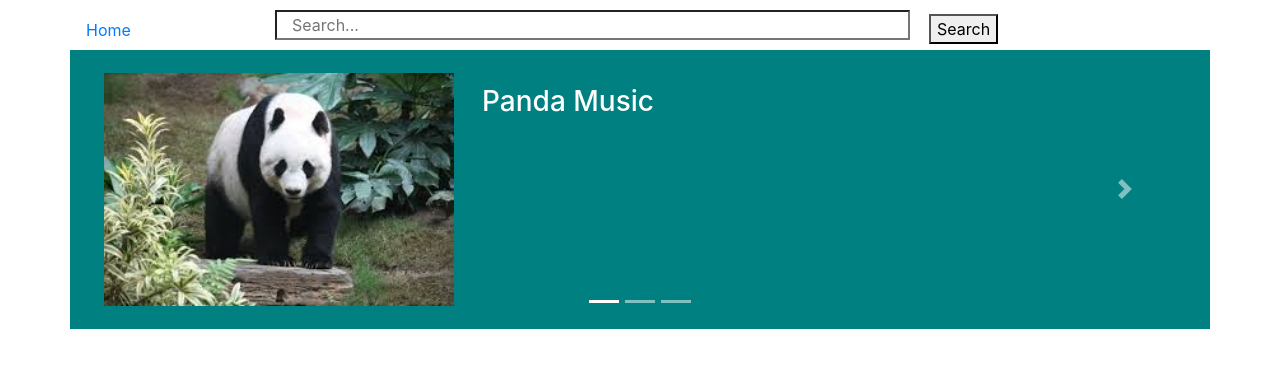
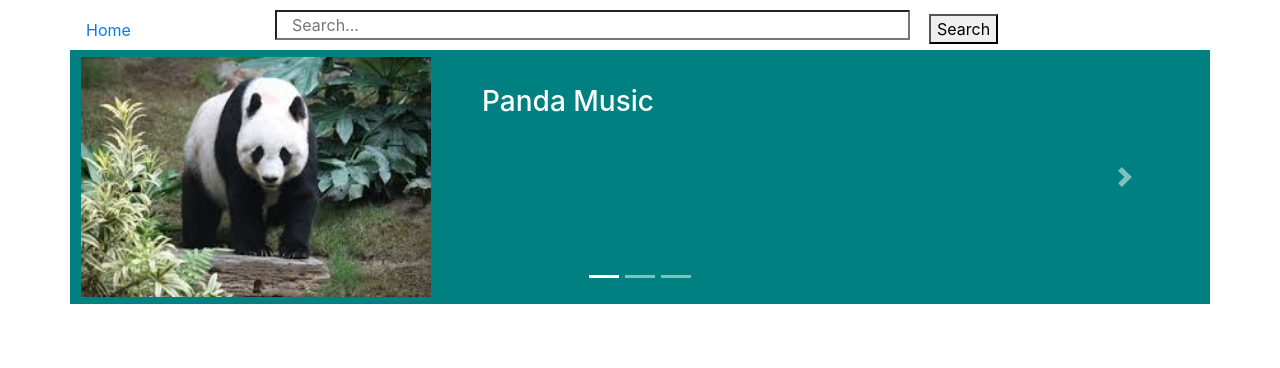
Before and after one commit to mudit67/BhardwajFileProtocol, a React (Create React App) app in the folder client/: page /home in a window 1280 px wide. Shown: the top 368 px of the page. Built offline with nearby package versions, Linux system fonts and the light colour scheme.

Commit message:
added the links to search result component and home Carousel.

```diff
--- a/client/src/App.js
+++ b/client/src/App.js
@@ -5,7 +5,7 @@ import VidComponent from "./components/VidComponent.js";
 import SearchResult from "./components/searchResult.js";
 import HomeComponent from "./components/HomeComponent.js";
 import config from "./config.json";
-class App extends React.PureComponent {
+class App extends React.Component {
   constructor(props) {
     super(props);
     this.state = {
@@ -44,6 +44,7 @@ class App extends React.PureComponent {
             }}
             shouldRender={this.state.shouldRender}
           />
+
           </div>
         </BrowserRouter>
       </>
@@ -56,16 +57,16 @@ class App extends React.PureComponent {
 // MainContent
 //
 class MainContent extends React.Component{
-  // shouldComponentUpdate(nextProps,nextState){
-  //   if(nextProps.shouldRender!==this.props.shouldRender){
-  //     console.log(true);
-  //     return(true);
-  //   }
-  //   else{
-  //     console.log(false);
-  //     return(false);
-  //   }
-  // }
+  shouldComponentUpdate(nextProps,nextState){
+    if(nextProps.shouldRender!==this.props.shouldRender){
+      console.log(true);
+      return(true);
+    }
+    else{
+      console.log(false);
+      return(false);
+    }
+  }
   constructor(props){
     super(props);
     this.state = {
@@ -84,9 +85,9 @@ class MainContent extends React.Component{
       this.props.maincontentCallback(false);
     }
   render(){
-    console.log(this.props.shouldRender);
+    // console.log(this.props.shouldRender);
     const Result=({match}) => {
-      console.log("result");
+      // console.log("result");
       var query = match.params.query.replace('+',' ');
       return( <SearchResult searchVal={query} />);
     };
--- a/client/src/components/HomeComponent.js
+++ b/client/src/components/HomeComponent.js
@@ -7,8 +7,7 @@ import {Carousel,
 	}
 	 from 'reactstrap';
 import Items from './CarouselItems.js';
-
-
+import {withRouter} from 'react-router-dom';
 
 const HomeComponent = (props) => {
 	const [activeIndex, setActiveIndex] = useState(0);
@@ -30,7 +29,11 @@ const HomeComponent = (props) => {
 	    if (animating) return;
 	    setActiveIndex(newIndex);
 	}
-
+  const ClickHandler = (name,e) => {
+    e.preventDefault();
+    var page = `/player/${name}`
+    props.history.push(page);
+  };
 	const slides = Items.map((item) => {
 		return(
 			<CarouselItem
@@ -39,8 +42,21 @@ const HomeComponent = (props) => {
 	        key={item.caption}
 	        className="row"
 	      >
-	        <img className="Carousel-img col-4" src={item.src} alt={item.altText} />
-	        <CarouselCaption className="col-5" captionHeader={item.caption} captionText="" />
+          <a
+            type="button"
+            href={`/player/${item.altText}`}
+            onClick={(e) => {ClickHandler(item.altText,e)} }
+          >
+            <CarouselCaption className="offset-3" captionHeader={item.caption} captionText=""/>
+          </a>
+      <a
+        className="col-4 link-img"
+        type="button"
+        href={`/player/${item.altText}`}
+        onClick={(e) => {ClickHandler(item.altText,e)} }
+        >
+          <img className="Carousel-img" src={item.src} alt={item.altText}/>
+        </a>
 	      </CarouselItem>
 		);
 	});
@@ -51,7 +67,7 @@ const HomeComponent = (props) => {
 					activeIndex={activeIndex}
       		next={next}
 				  previous={previous}
-          interval="3000"
+          interval={3000}
 				>
   				<CarouselIndicators
   					items={Items}
@@ -67,5 +83,5 @@ const HomeComponent = (props) => {
 	);
 }
 
-export default HomeComponent;
+export default withRouter(HomeComponent);
 // captionText={item.caption}
--- a/client/src/components/VidComponent.js
+++ b/client/src/components/VidComponent.js
@@ -10,7 +10,7 @@ const VidComponent = (props) => {
 			<div className="row" >
 				<div className="col-12 col-md-7">
 						<div className="frame-container">
-							<video className="playerframe" title={props.srcName} src={`http://localhost:8000/files/${props.srcName}.mp4`} allowFullScreen />
+							<iframe className="playerframe" title={props.srcName} src={`http://localhost:8000/files/${props.srcName}.mp4`} allowFullScreen />
 						</div>
 				</div>
 			</div>
--- a/client/src/components/search.js
+++ b/client/src/components/search.js
@@ -8,7 +8,7 @@ import {
   DropdownMenu,
   NavLink
 } from "reactstrap";
-import { withRouter,Link} from "react-router-dom";
+import { withRouter} from "react-router-dom";
 
 class Search extends React.Component {
   shouldComponentUpdate(nextProps, nextState){
@@ -88,7 +88,7 @@ class Search extends React.Component {
                 <NavLink
                   type="button"
                   onClick={(e) => {e.preventDefault(); this.redirectToPage(`/player/${Val.substring(0, Val.length - 4)}`)}}
-                  to = {`/player/${Val.substring(0, Val.length - 4)}`}
+                  href = {`/player/${Val.substring(0, Val.length - 4)}`}
                   className="row"
                   key={index}>
                   {Val.substring(0, Val.length - 4)}
--- a/client/src/components/searchResult.js
+++ b/client/src/components/searchResult.js
@@ -1,29 +1,5 @@
 import React from 'react';
 import { withRouter } from "react-router-dom";
-
-// const redirectToPlayer = (props,videoName) => {
-// 	// props.history.push("/player/" + (videoName) );
-// 	debugger
-// 	console.log(this);
-// 	console.log(videoName);
-//
-// }
-//
-// const SearchResult = (props) => {
-// 	// console.log(props.response);
-//
-// 	var result = props.response.map((Val,index) => {
-// 		// debugger
-// 		var Val2 = Val.substring(0, Val.length - 4);
-// 		return(
-// 			<div key={index} className="row" onClick={redirectToPlayer.bind(props,Val2)}>
-// 				&nbsp;&nbsp;{Val2}
-// 			</div>
-// 		);
-// 	});
-// 	return(<div>{result}</div>);
-//
-// }
 
 class SearchResult extends React.PureComponent {
 	constructor(props){
@@ -54,15 +30,26 @@ class SearchResult extends React.PureComponent {
 					// console.log(this.state.respVal + "\n\nrespVal");
 		});
 	}
+	redirectToPlayer(name,e){
+		e.preventDefault();
+		var page = `/player/${name}`
+    this.props.history.push(page);
+	}
 	render(){
 		// console.log("render is invoked\n\n" + this.state.respVal);
 		var searchResponse = [];
 		searchResponse = this.state.respVal.map((Val,index) => {
 				// console.log(Val);
 				return(
-					<div key={index} >
+					<a
+						className="row"
+						type="button"
+						href={`/player/${Val.substring(0,Val.length - 4)}`}
+						key={index}
+						onClick={(e) => {this.redirectToPlayer(Val.substring(0,Val.length - 4),e)}}
+						>
 						{Val.substring(0,Val.length - 4)}
-					</div>
+					</a>
 				);
 
 			});
--- a/client/src/index.css
+++ b/client/src/index.css
@@ -20,6 +20,8 @@
 	margin-left: 3%;
 	margin-top: 2%;
 	margin-bottom: 2%;
+	min-height: 240px;
+	width: 100%
 }
 
 .carousel-caption {
@@ -27,7 +29,7 @@
 	left: 0;
 	bottom: 100%;
 	width: 40%;
-	margin-left: 25%
+
 }
 
 .frame-container{
@@ -51,3 +53,7 @@
 .row form{
 	margin: 0;
 }
+
+.link-img {
+	display: inline-block;
+}
--- a/client/src/index.js
+++ b/client/src/index.js
@@ -8,9 +8,9 @@ import App from './App';
 import * as serviceWorker from './serviceWorker';
 
 ReactDOM.render(
-  <>
+  <React.StrictMode>
     <App/>
-  </>,
+</React.StrictMode>,
   document.getElementById('root')
 );
 
```
Also changed, not shown: 1 other file (tests, documents, lock files or other folders).
